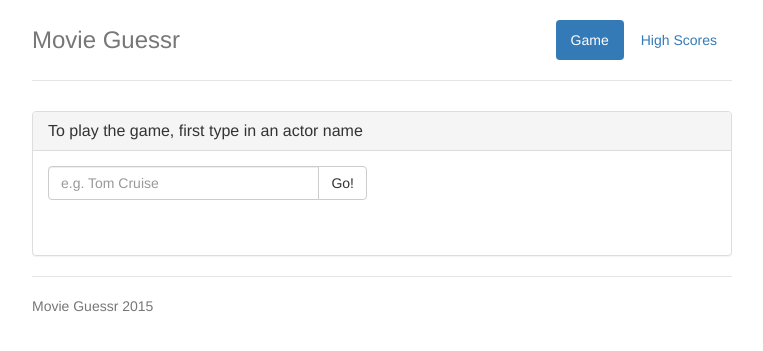
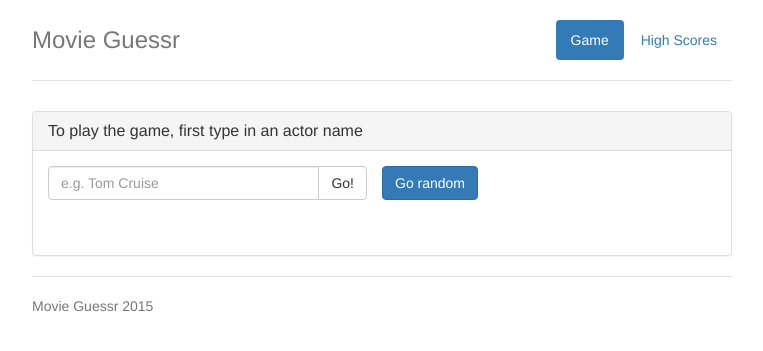
Before and after one commit to jondubin/movie-guesser, a Flask app: page / in a window 1280 px wide. Shown: the top 351 px of the page, without its empty margins (258-1021 px from the left). Run offline with Flask 2, Linux system fonts and the light colour scheme; parts of the project's set-up code (start-up, migrations or seed data) failed here and were passed over; some libraries are stand-ins or nearby versions.

Commit message:
html changes

```diff
--- a/movie_guessr/static/style.css
+++ b/movie_guessr/static/style.css
@@ -79,19 +79,17 @@ body {
 }
 
 
-  }
-  }
-  }
+.glyphicon.spinning {
+    animation: spin 1s infinite linear;
+    -webkit-animation: spin2 1s infinite linear;
 }
+
+@keyframes spin {
+    from { transform: scale(1) rotate(0deg); }
+    to { transform: scale(1) rotate(360deg); }
 }
+
+@-webkit-keyframes spin2 {
+    from { -webkit-transform: rotate(0deg); }
+    to { -webkit-transform: rotate(360deg); }
 }
-}
-}
-}
-  }
-}
-}
-}
-}
-}
-}
--- a/movie_guessr/templates/index.html
+++ b/movie_guessr/templates/index.html
@@ -49,6 +49,11 @@
                             </div><!-- /input-group -->
                         </div>
 
+                    </div>
+                    <div>
+                        <button id="go-random" class="btn btn-primary">
+                            <span id="spinner" style='display:none' class="glyphicon glyphicon-refresh spinning"></span> Go random
+                        </button>
                     </div>
                 </div>
                 <br>
@@ -138,13 +143,14 @@
                 increment *= 0.80;
             }
             return Math.round(total);
-         }
+        };
 
         var setGameUp = function(actor, movie_list) {
             var guessHtml = $("#guessHtml").html();
             var totalTimeSeconds = 15; //calcTime(movie_list.length);
             $(".panel-title").text("Guess movies that " + actor + " was in" );
             $("#choose-actor").html(guessHtml);
+            $("#go-random").hide();
             $("#time").html(totalTimeSeconds);
             $("#select-col").attr('class', 'col-lg-12');
 
@@ -201,7 +207,7 @@
                     $("#time").html(totalTimeSeconds);
                 }
             }, 1000);
-         }
+        };
 
         function getRandom(arr, n) {
             var result = new Array(n),
@@ -224,7 +230,7 @@
             } else {
                 return getRandom(movies, 20);
             }
-         }
+        };
 
         $("#choose-actor button").click(function() {
             var actor = $("#choose-actor input").val();
@@ -232,10 +238,19 @@
                 return;
             }
             $.get("/get_movies?name=" + actor, function (data) {
-                movies = data.movies;
-                setGameUp(data.name, trimMovies(movies))
+                var movies = data.movies;
+                setGameUp(data.name, trimMovies(movies));
             });
         });
+
+        $("#go-random").click(function() {
+            $("#spinner").css('display', '');
+            $.get("/get_random", function (data) {
+                var movies = data.movies;
+                setGameUp(data.name, trimMovies(movies));
+            });
+        });
+
 
 
 
```
Also changed, not shown: movie_guessr/database.py (deleted), 1 other file. Lines whose indentation alone changed are shown as unchanged.
